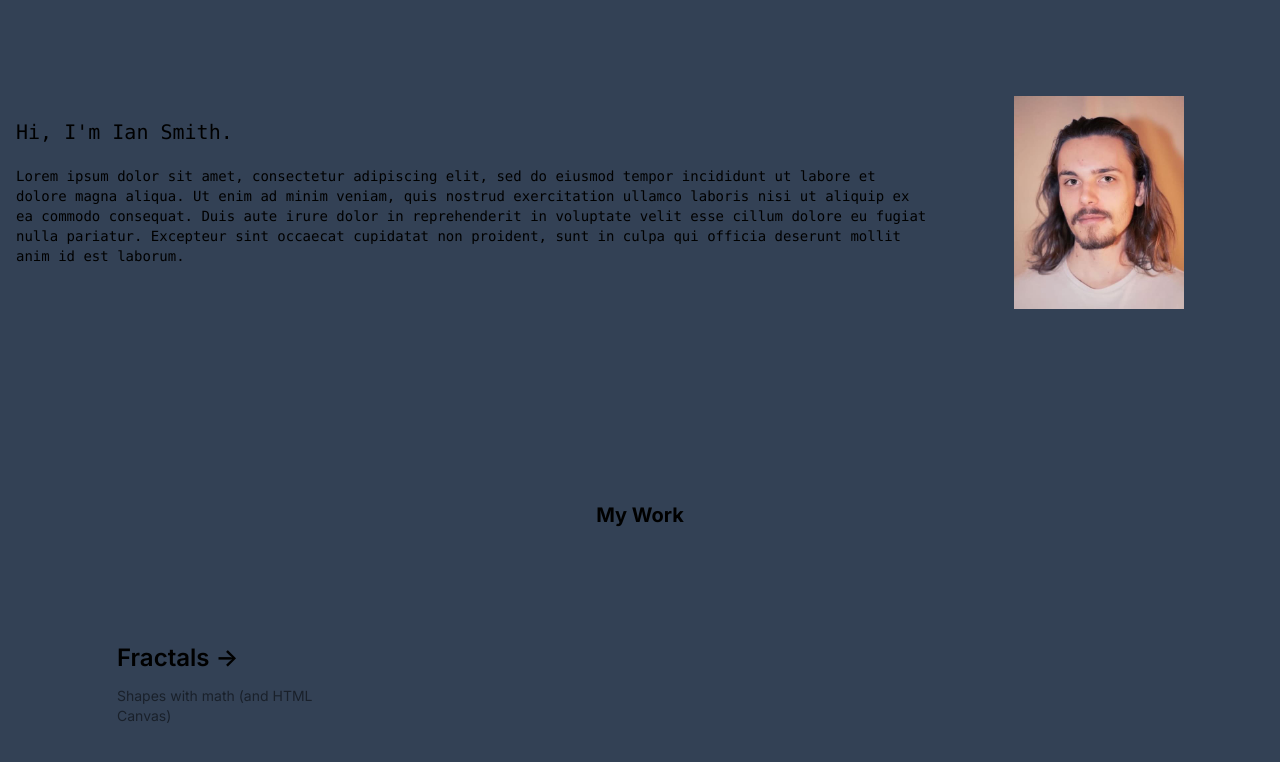
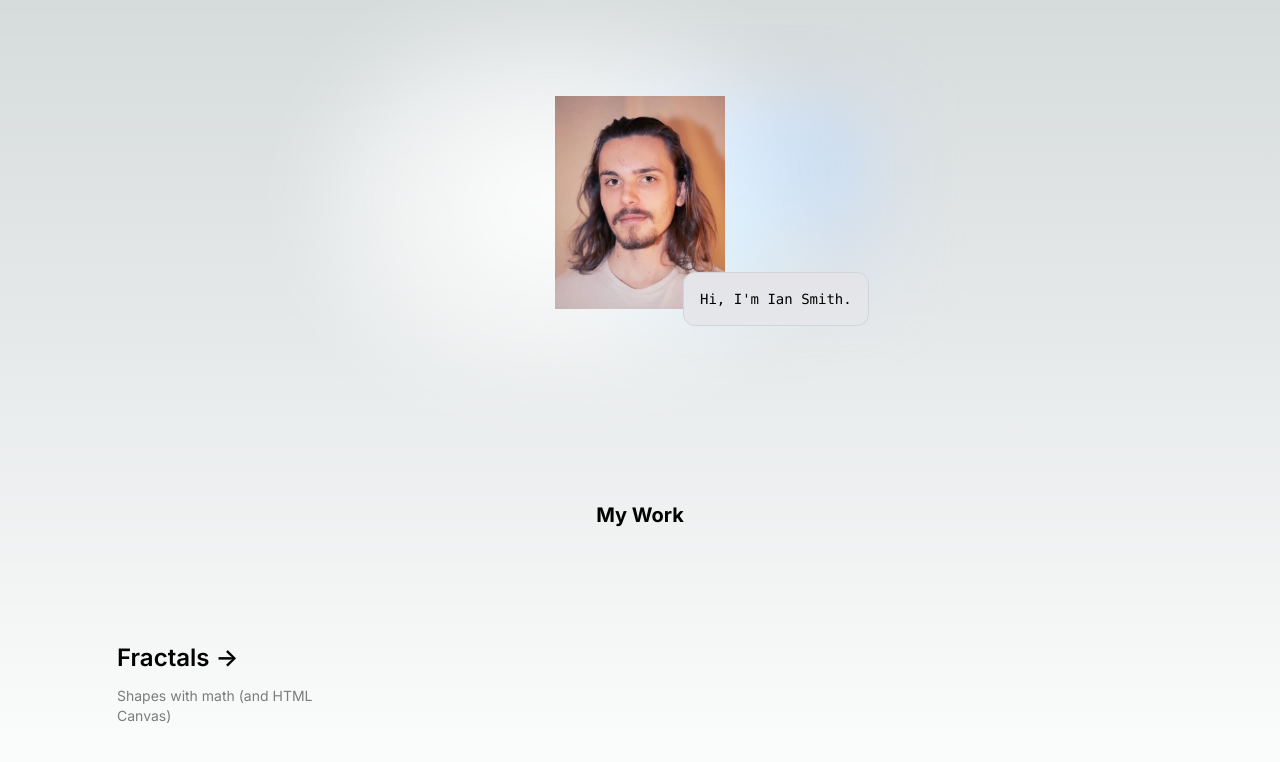
Before and after one commit to Ismith507/Ian-portfolio, a Next.js app: page / in a window 1280 px wide. Shown: the top 762 px of the page. Built offline with nearby package versions, Linux system fonts and the light colour scheme.

Commit message:
Revert "reformated landing page. Minor layout changes."

```diff
--- a/app/(home)/layout.tsx
+++ b/app/(home)/layout.tsx
@@ -4,7 +4,7 @@ import { Inter } from 'next/font/google';
 const inter = Inter({ subsets: ['latin'] });
 
 export const metadata = {
-	title: 'Ian Payntar Smith',
+	title: 'Ian Smith',
 	description: '',
 };
 
--- a/app/(home)/page.tsx
+++ b/app/(home)/page.tsx
@@ -1,7 +1,6 @@
 import { LinkCard, LinkCardProps } from '@/components/link-card';
 import Image from 'next/image';
 import ianJpeg from '@/public/ian.jpeg';
-import { FractalCanvas, } from '@/components/fractal-canvas';
 
 const mainLinks = [
 	{
@@ -13,24 +12,10 @@ const mainLinks = [
 
 export default function Home() {
 	return (
-
-		<div className="background: bg-slate-700 flex flex-col items-center gap-24 p-24">
-			<div className="relative flex place-items-center before:absolute before:h-[300px] before:w-[480px] before:-translate-x-1/2 before:rounded-full before:blur-2xl before:content-[''] after:absolute after:-z-20 after:h-[180px] after:w-[240px] after:translate-x-1/3 after:bg-gradient-conic after:from-sky-200 after:via-blue-200 after:blur-2xl after:content-[''] before:dark:bg-gradient-to-br before:dark:from-transparent before:dark:to-blue-700 before:dark:opacity-10 after:dark:from-sky-900 after:dark:via-[#0141ff] after:dark:opacity-40 before:lg:h-[360px]">
-				<div className="relative right-20 bottom-30 z-10 font-mono w-fit">
-					<h1 className="text-xl">Hi, I&apos;m Ian Smith.</h1>
-
-					<p className="my-5 text-sm">
-						Lorem ipsum dolor sit amet, consectetur adipiscing elit, sed do eiusmod tempor
-						incididunt ut labore et dolore magna aliqua. Ut enim ad minim veniam, quis nostrud
-						exercitation ullamco laboris nisi ut aliquip ex ea commodo consequat. Duis aute
-						irure dolor in reprehenderit in voluptate velit esse cillum dolore eu fugiat nulla
-						pariatur. Excepteur sint occaecat cupidatat non proident, sunt in culpa qui officia
-						deserunt mollit anim id est laborum.
-					</p>
-				</div>
-
+		<div className="flex flex-col items-center gap-24 p-24">
+			<div className="relative flex place-items-center before:absolute before:h-[300px] before:w-[480px] before:-translate-x-1/2 before:rounded-full before:bg-gradient-radial before:from-white before:to-transparent before:blur-2xl before:content-[''] after:absolute after:-z-20 after:h-[180px] after:w-[240px] after:translate-x-1/3 after:bg-gradient-conic after:from-sky-200 after:via-blue-200 after:blur-2xl after:content-[''] before:dark:bg-gradient-to-br before:dark:from-transparent before:dark:to-blue-700 before:dark:opacity-10 after:dark:from-sky-900 after:dark:via-[#0141ff] after:dark:opacity-40 before:lg:h-[360px]">
 				<Image
-					className="relative left-70 dark:drop-shadow-[0_0_0.3rem_#ffffff70]"
+					className="relative dark:drop-shadow-[0_0_0.3rem_#ffffff70]"
 					src={ianJpeg}
 					alt="Next.js Logo"
 					placeholder="blur"
@@ -38,7 +23,11 @@ export default function Home() {
 					height={213}
 					priority
 				/>
-
+				<div className="absolute left-32 top-44 z-10 font-mono text-sm w-fit">
+					<p className="border-gray-300 whitespace-nowrap bg-gradient-to-b from-zinc-200 backdrop-blur-2xl dark:border-neutral-800 dark:from-inherit rounded-xl border bg-gray-200 p-4 dark:bg-zinc-800/30">
+						Hi, I&apos;m Ian Smith.
+					</p>
+				</div>
 			</div>
 			<h1 className="text-xl font-bold mt-24">My Work</h1>
 			<div className="mb-32 grid text-center lg:mb-0 lg:grid-cols-4 lg:text-left">
```
